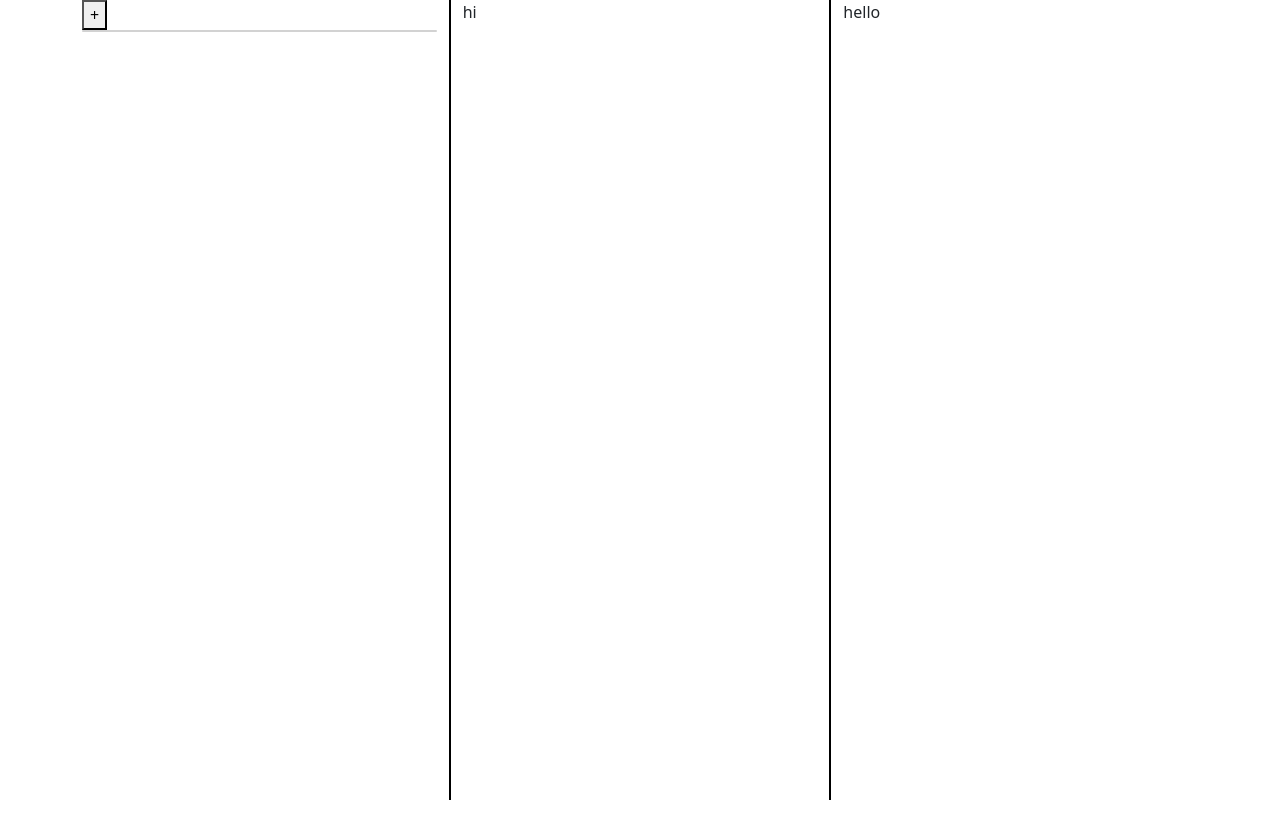
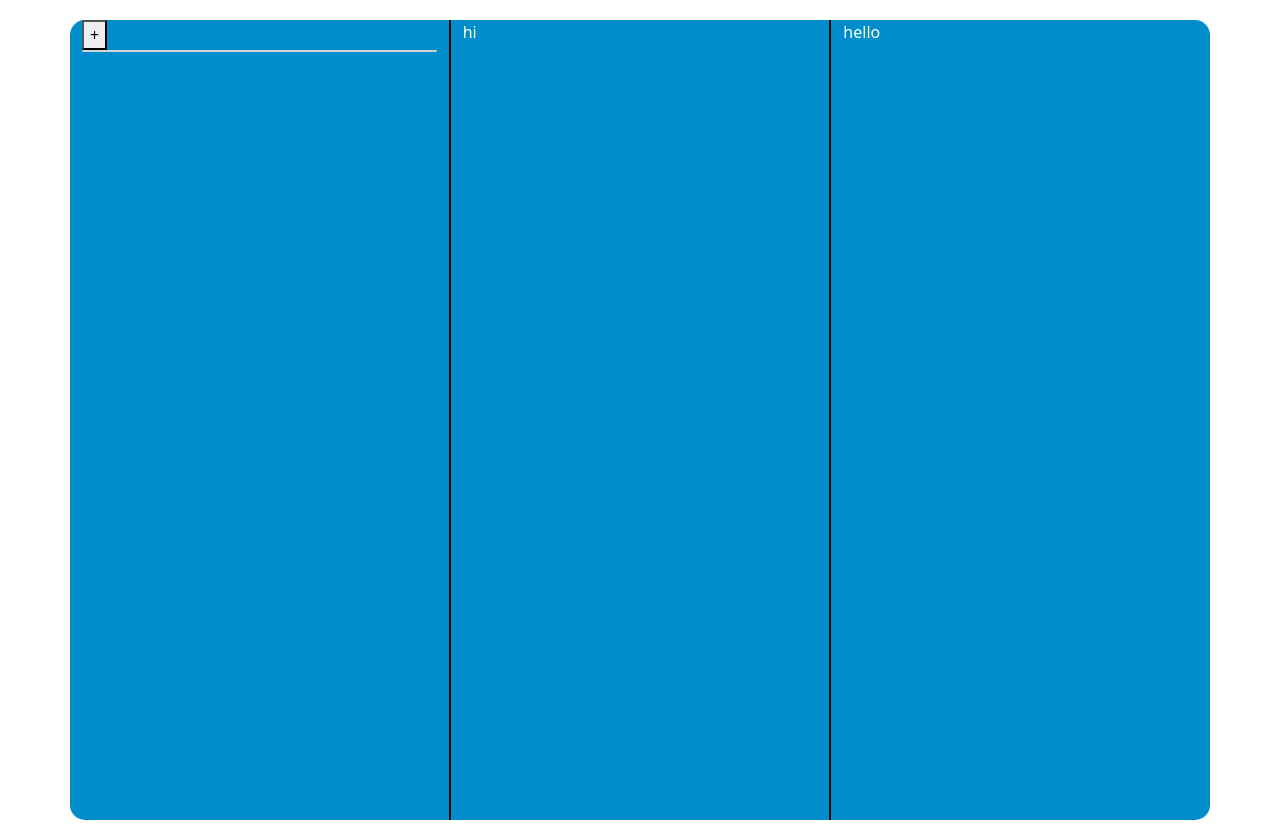
Before and after one commit to priyavarshini-mediwave/Drello, a React (Vite) app in the folder app/: page / in a window 1280 px wide. Before the commit the page ends 800 px from the top, so only its background shows below. Built offline with nearby package versions, Linux system fonts and the light colour scheme.

Commit message:
bg color

```diff
--- a/app/src/App.css
+++ b/app/src/App.css
@@ -1,3 +1,9 @@
+.container {
+  margin: 20px 50px;
+  background-color: #008dcc;
+  color: white;
+  border-radius: 15px;
+}
 .TodoContainer {
   border-right: 2px solid black;
   height: 100vh;
```
